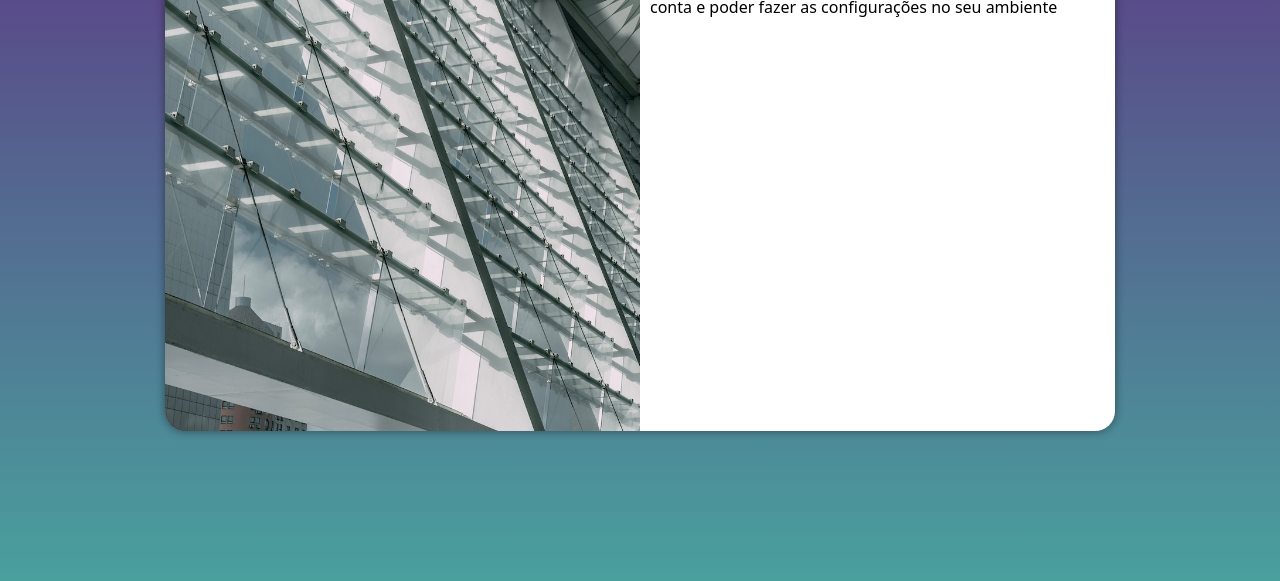
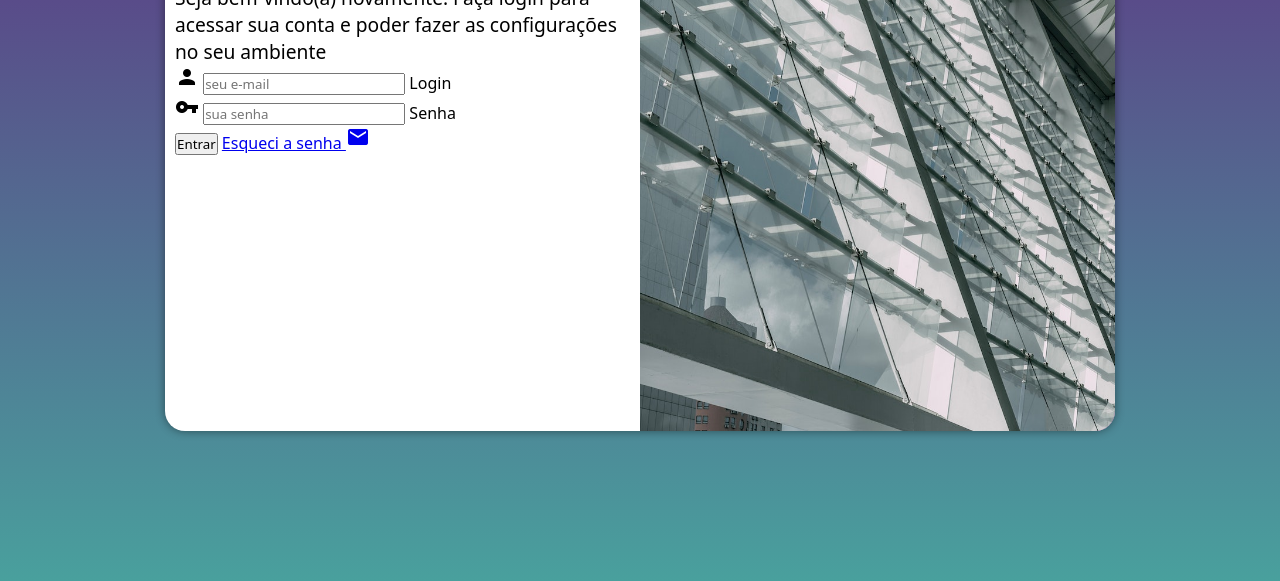
Before and after one commit to lucassantoscoelho/projeto-login, a plain HTML site: page index.html in a window 1280 px wide. Shown: the part 219-800 px from the top of the page. Drawn offline with Linux system fonts and the light colour scheme.

Commit message:
adicionei o formulário

```diff
--- a/estilo/media-query.css
+++ b/estilo/media-query.css
@@ -31,13 +31,21 @@
     }
 
     section#login > div#imagem {
-        float: left;
+        float: right;
         width: 50%;
         height: 100%;
     }
 
     section#login > div#formulario {
-        float: right;
+        float: left;
         width: 50%;
     }
+
+    div#formulario > h1 {
+        font-size: 2em;
+    }
+
+    div#formulario > p {
+        font-size: 1.2em;
+    }
 }
--- a/estilos/style.css
+++ b/estilos/style.css
@@ -53,3 +53,12 @@ section#login > div#formulario {
     padding: 10px;
 
 }
+
+div#formuario > h1 {
+    text-align: center;
+    margin-bottom: 10px;
+}
+
+div#formulario > p {
+    font-size: 0.8em;
+}
--- a/index.html
+++ b/index.html
@@ -5,6 +5,8 @@
     <meta http-equiv="X-UA-Compatible" content="IE=edge">
     <meta name="viewport" content="width=device-width, initial-scale=1.0">
     <title>Login</title>
+    <link href="https://fonts.googleapis.com/icon?family=Material+Icons"
+      rel="stylesheet">
     <link rel="stylesheet" href="estilos/style.css">
     <link rel="stylesheet" href="estilo/media-query.css">
 </head>
@@ -17,8 +19,21 @@
             <div id="formulario">
                 <h1>Login</h1>
                 <p>Seja bem-vindo(a) novamente. Faça login para acessar sua conta e poder fazer as configurações no seu ambiente</p>
-                <form action="login.php" method="post">
-
+                <form action="login.php" method="post" autocomplete="on">
+                    <div class="campo">
+                        <i class="material-icons">person</i>
+                        <input type="email" name="login" id="ilogin" placeholder="seu e-mail" autocomplete="email" required maxlength="30">
+                        <label for="ilogin">Login</label>
+                    </div>
+                    <div class="campo">
+                        <i class="material-icons">vpn_key</i>
+                        <input type="password" name="senha" id="isenha" placeholder="sua senha" autocomplete="current-password" required minlength="8" maxlength="20">
+                        <label for="isenha">Senha</label>
+                    </div>
+                    <input type="submit" value="Entrar">
+                    <a href="esqueci.html">
+                        Esqueci a senha <i class="material-icons">mail</i>
+                    </a>
                 </form>
             </div>
 
```
